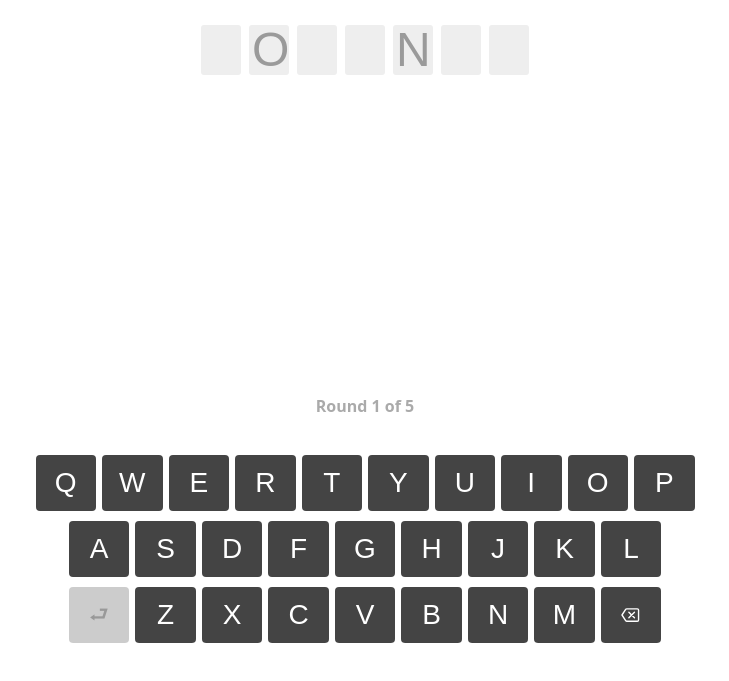
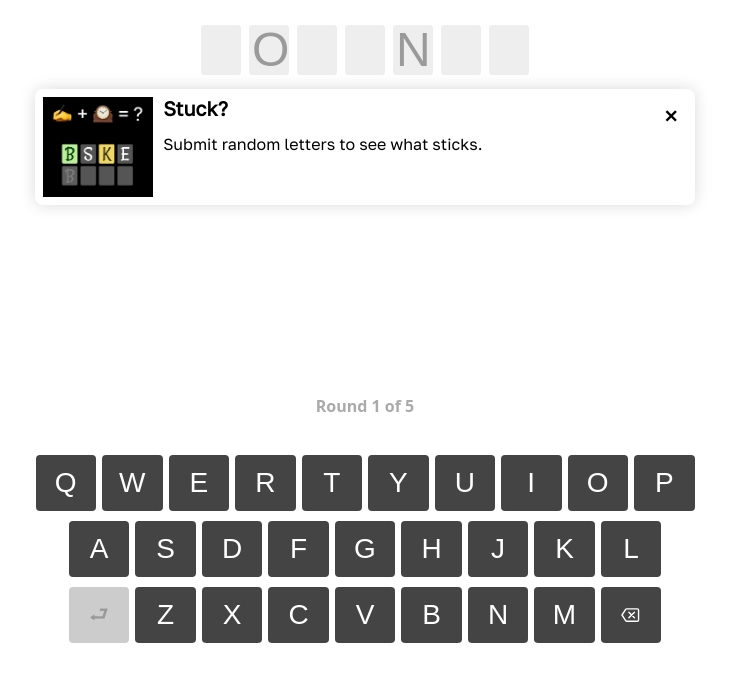
Before and after one commit to adamjgrant/emoji-game, a plain HTML site: page index.html in a window 1280 px wide. Shown: the part 121-802 px from the top of the page, without its empty margins (275-1004 px from the left). Drawn offline with nearby package versions, Linux system fonts and the light colour scheme; a web font is replaced by a local one.

Commit message:
Halving stuck timer

```diff
--- a/games.js
+++ b/games.js
@@ -11,16 +11,16 @@ export const games = [
     ]
   },
   {
-  "date": "2025-01-03",
-  "clue": "New Horizons",
-  "game": [
-    ["🗺️", "🧭", "🌄", "ADVENTURE"],       // MAP + COMPASS = ADVENTURE
-    ["🌄", "👀", "❓", "CURIOSITY"],       // ADVENTURE + LOOK = CURIOSITY
-    ["❓", "🔍", "💡", "IDEA"],            // CURIOSITY + SEARCH = IDEA
-    ["💡", "⚙️", "🤖", "MACHINE"],         // IDEA + COG = MACHINE
-    ["🤖", "👨‍🚀", "🚀", "ROCKET"]           // MACHINE + ASTRONAUT = ROCKET
-  ]
-},
+    "date": "2025-01-03",
+    "clue": "Starting Fresh",
+    "game": [
+      ["✍️", "🕰️", "📕", "BOOK"],                // PEN + TIME = BOOK
+      ["📕", "🍔", "📒", "COOKBOOK"],           // BOOK + FOOD = COOKBOOK
+      ["📒", "👱‍♂️", "👨‍🍳", "CHEF"],               // COOKBOOK + PERSON = CHEF
+      ["👨‍🍳", "🎥", "📺", "SHOW"],               // CHEF + CAMERA = SHOW
+      ["📺", "🎤", "🎶", "CONCERT"]             // SHOW + MICROPHONE = CONCERT
+    ]
+  },
   {
   "date": "2025-01-04",
   "clue": "From Salad to Slice",
@@ -145,13 +145,13 @@ export const games = [
 },
   {
     "date": "2025-01-15",
-    "clue": "Sweet Dreams",
+    "clue": "New Horizons",
     "game": [
-      ["🌙", "😴", "💤", "SLEEP"],
-      ["💤", "💭", "🌀", "DREAM"],
-      ["🌀", "🔮", "⚗️", "MAGIC"],
-      ["⚗️", "🍫", "🍭", "CANDY"],
-      ["🍭", "😋", "🤩", "DELIGHT"]
+      ["🗺️", "🧭", "🌄", "ADVENTURE"],       // MAP + COMPASS = ADVENTURE
+      ["🌄", "👀", "❓", "CURIOSITY"],       // ADVENTURE + LOOK = CURIOSITY
+      ["❓", "🔍", "💡", "IDEA"],            // CURIOSITY + SEARCH = IDEA
+      ["💡", "⚙️", "🤖", "MACHINE"],         // IDEA + COG = MACHINE
+      ["🤖", "👨‍🚀", "🚀", "ROCKET"]           // MACHINE + ASTRONAUT = ROCKET
     ]
   },
   {
--- a/hint_card.js
+++ b/hint_card.js
@@ -1,6 +1,6 @@
 let HINT_CARD_INDEX = 0;
 let HINT_CARDS = [];
-const INTERVAL_TIMER = 60 * 1000;
+const INTERVAL_TIMER = 30 * 1000;
 let interval;
 
 export const hint_card = {
@@ -57,3 +57,4 @@ HINT_CARDS = [
 ];
 
 hint_card.hide_all();
+hint_card.show();
--- a/index.html
+++ b/index.html
@@ -33,9 +33,13 @@
 <template id="hint-card">
   <div class="hint-card">
     <button class="hint-card-close">&times;</button>
-    <h1 class="hint-card-title"></h2>
-    <img class="hint-card-image" src="" />
-    <p class="hint-card-text"></p>
+    <div class="hint-card-content">
+      <img class="hint-card-image" src="" />
+      <div class="hint-card-text-content">
+        <h1 class="hint-card-title"></h2>
+        <p class="hint-card-text"></p>
+      </div>
+    </div>
   </div>
 </template>
 
--- a/style.css
+++ b/style.css
@@ -429,7 +429,18 @@ h1, h2, h3, {
   top: 210px;
   left: 20px;
   right: 20px;
-  transform: rotate(-3deg);
+}
+
+.hint-card-content {
+  display: flex;
+  flex-direction: row;
+  width: 100%;
+}
+
+.hint-card-text-content {
+  padding-left: 10px;
+  display: flex;
+  flex-direction: column;
 }
 
 .hint-card-close {
@@ -453,7 +464,7 @@ h1, h2, h3, {
 }
 
 .hint-card-text {
-  margin-bottom: 0;
+  margin: 0;
 }
 
 .hint-card-1 [data-hint-card="1"] {
```
